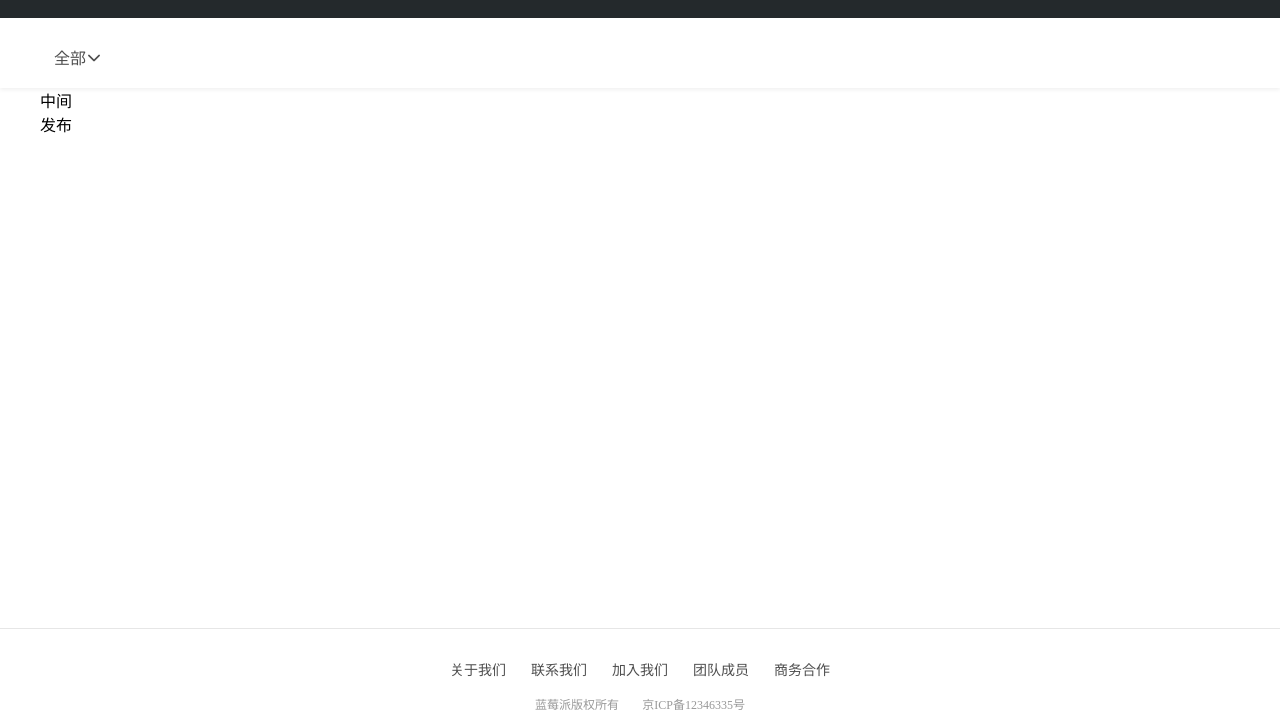
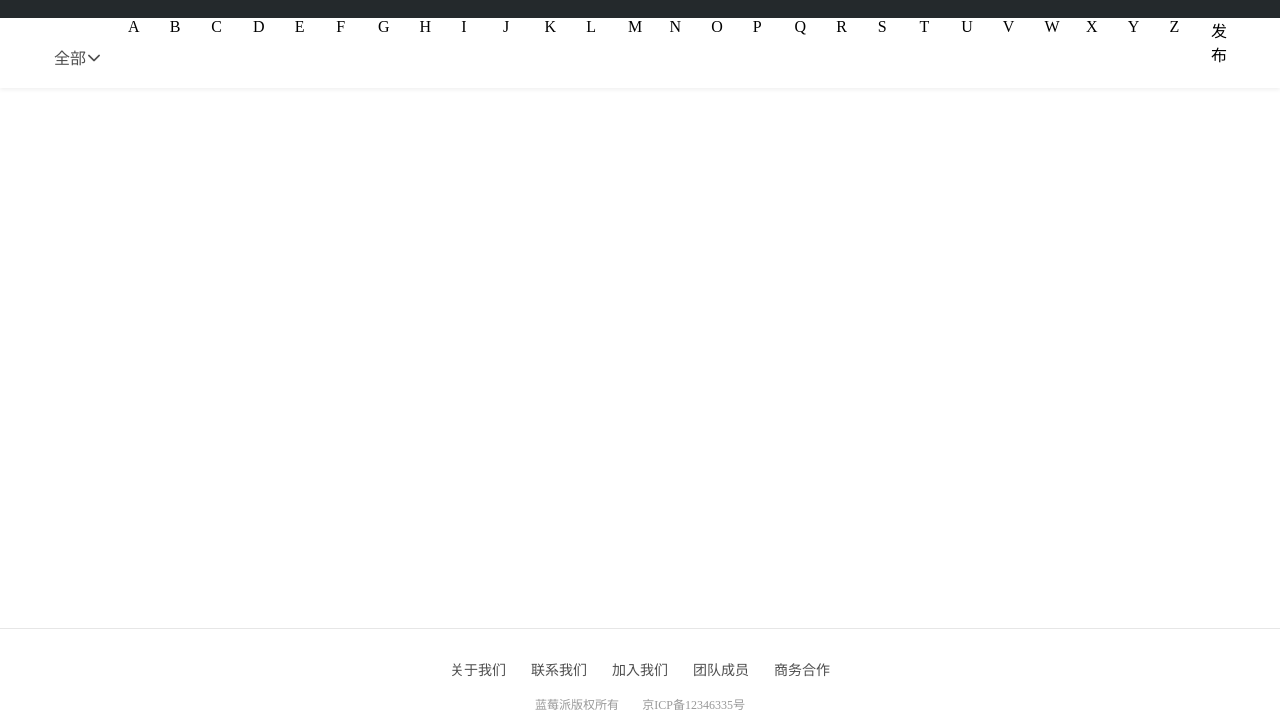
Before and after one commit to allen-wIki/-PC, a React app: page /#/music in a window 1280 px wide. Shown: the part 72-800 px from the top of the page. Built offline with nearby package versions, Linux system fonts and the light colour scheme; some packages are replaced by stand-ins of ours.

Commit message:
添加新文件

```diff
--- /dev/null
+++ b/src/views/Music/Header/Sort/index.jsx
@@ -0,0 +1,27 @@
+import React, { Component } from 'react';
+
+import style from './sort.module.css';
+
+export default class Sort extends Component {
+  constructor() {
+    super();
+    this.state = {
+      letter: ['A', 'B', 'C', 'D', 'E', 'F', 'G', 'H', 'I', 'J', 'K', 'L', 'M', 'N', 'O', 'P', 'Q', 'R', 'S', 'T', 'U', 'V', 'W', 'X', 'Y', 'Z']
+    }
+  }
+  render() {
+    return (
+      <div className={style.sort_wrap}>
+        <div className={style.letter_wrap}>
+          {
+            this.state.letter.map((item, index) => {
+              return (
+                <div key={index}>{item}</div>
+              )
+            })
+          }
+        </div>
+      </div>
+    );
+  }
+}
--- /dev/null
+++ b/src/views/Music/Header/Sort/sort.module.css
@@ -0,0 +1,10 @@
+.sort_wrap{
+  width: 100%;
+}
+.letter_wrap{
+  display: flex;
+  justify-content: space-between;
+}
+.letter_wrap>div{
+  flex: 1;
+}
--- a/src/views/Music/Header/header.module.css
+++ b/src/views/Music/Header/index/header.module.css
@@ -7,4 +7,5 @@
 .main_wrap{
   margin: 0 auto;
   width: 1200px;
+  display: flex;
 }
--- a/src/views/Music/Header/index.jsx
+++ b/src/views/Music/Header/index/index.jsx
@@ -4,15 +4,16 @@ import style from './header.module.css';
 
 import Dropdown from '../Dropdown';
 
+import Sort from '../Sort';
+
 export default class Header extends Component {
   render() {
     return (
       <div className={style.header_wrap}>
         <div className={style.main_wrap}>
-          <div>
-            <Dropdown />
-          </div>
-          <div>中间</div>
+          <Dropdown />
+          <Sort />
+
           <div>发布</div>
         </div>
       </div>
--- a/src/views/Music/index.jsx
+++ b/src/views/Music/index.jsx
@@ -1,6 +1,6 @@
 import React, { Component } from 'react';
 
-import Header from './Header';
+import Header from './Header/index';
 
 export default class Music extends Component {
   render() {
```
Also changed, not shown: src/views/Music/Header/Dropdown/dropdown.module.css (renamed from src/views/Music/Dropdown/dropdown.module.css), src/views/Music/Header/Dropdown/index.jsx (renamed from src/views/Music/Dropdown/index.jsx).
